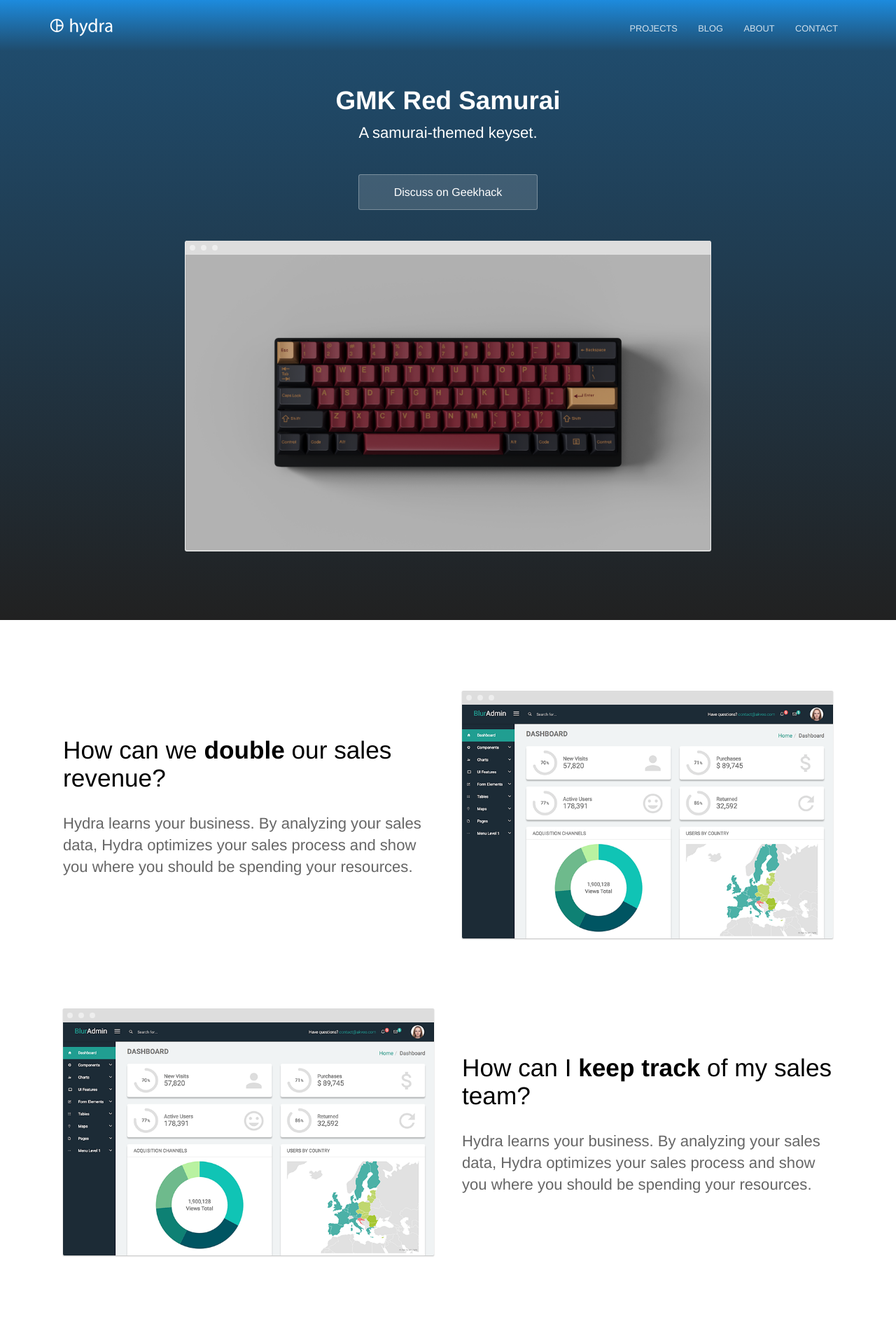
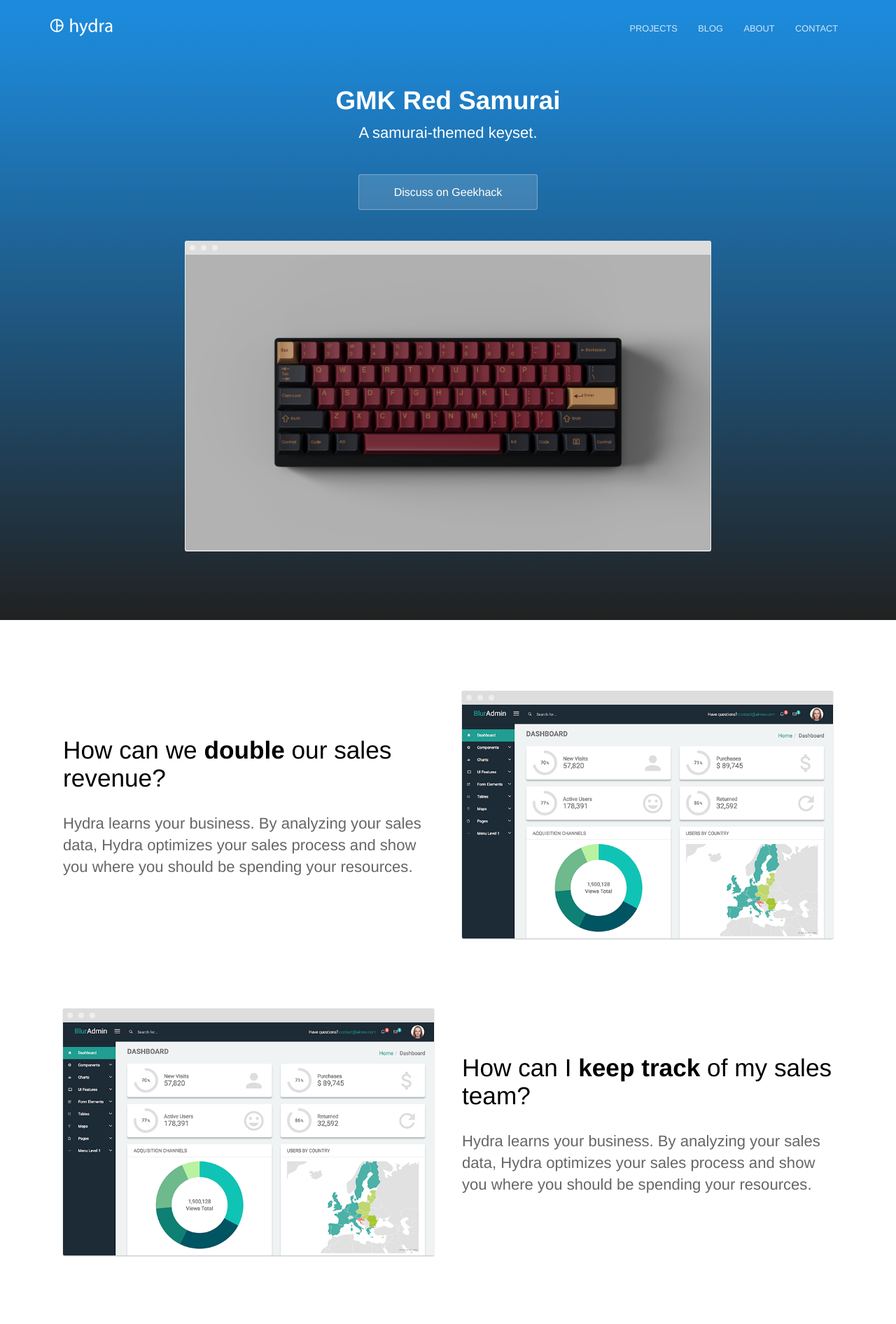
Before and after one commit to RedSunsRMK/redsunsrmk.github.io, a Jekyll site: the page built from index.html, in a window 1280 px wide. Shown: the top 1892 px of the page at 70% size. Built offline with Jekyll 4.4.1, drawn with Linux system fonts in a browser that asks for light colours.

Commit message:
Update variables.scss

```diff
--- a/_sass/variables.scss
+++ b/_sass/variables.scss
@@ -1,6 +1,6 @@
 $brand-color: #1d8bdd;
 $secondary-brand-color: #212121;
-$middle-gradient-color: mix($brand-color, $secondary-brand-color, 40%);
+$middle-gradient-color: mix($brand-color, $secondary-brand-color, 95%);
 
 // Breakpoints
 $tablet: "(min-width: 450px)";
```
